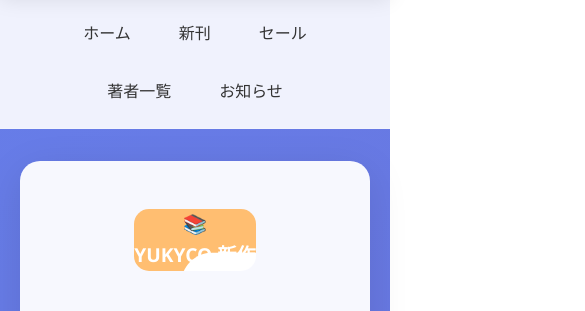
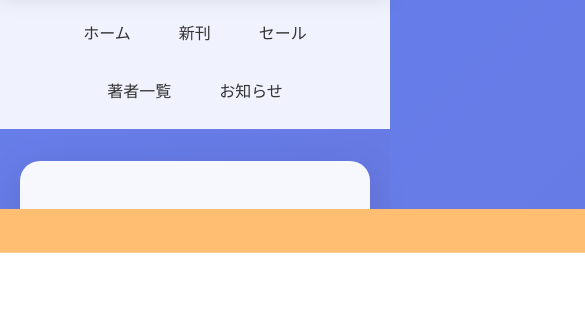
Before and after one commit to yukyco/kindle-seller, a plain HTML site: page index.html in a window 390 px wide. Shown: the part 82-393 px from the top of the page, 585 px wide, since content can reach past the window. Drawn offline with Linux system fonts and the light colour scheme.

Commit message:
Update styles.css
For Release New Book

```diff
--- a/styles.css
+++ b/styles.css
@@ -165,8 +165,8 @@
         }
 
         .hero-image {
-            flex: 1;
-            height: 300px;
+            height: 100vh!important;
+            width: 100vh!important;
             background-image: url(images/growing-small-homepage.png);
             border-radius: 15px;
             display: flex;
@@ -175,6 +175,7 @@
             color: white;
             font-size: 1.2rem;
             font-weight: bold;
+            background-position : cover;
         }
 
         .hero-content {
@@ -193,6 +194,21 @@
             color: #666;
         }
 
+      .hero-image {
+          width: 100%; height: auto; /* 高さは自動調整 */
+        　max-width: 1200px; /* 最大幅を制限 */
+          object-fit: cover;
+      } /* タブレット用 */
+
+　　　@media (max-width: 768px) {
+       .hero-image {
+         height: 300px; /* モバイルでは固定高さ */
+        }
+       } /* スマートフォン用 */
+
+      @media (max-width: 480px) {
+        .hero-image { height: 250px;
+                      } }
         .price-info {
             margin: 1.5rem 0;
         }
```
